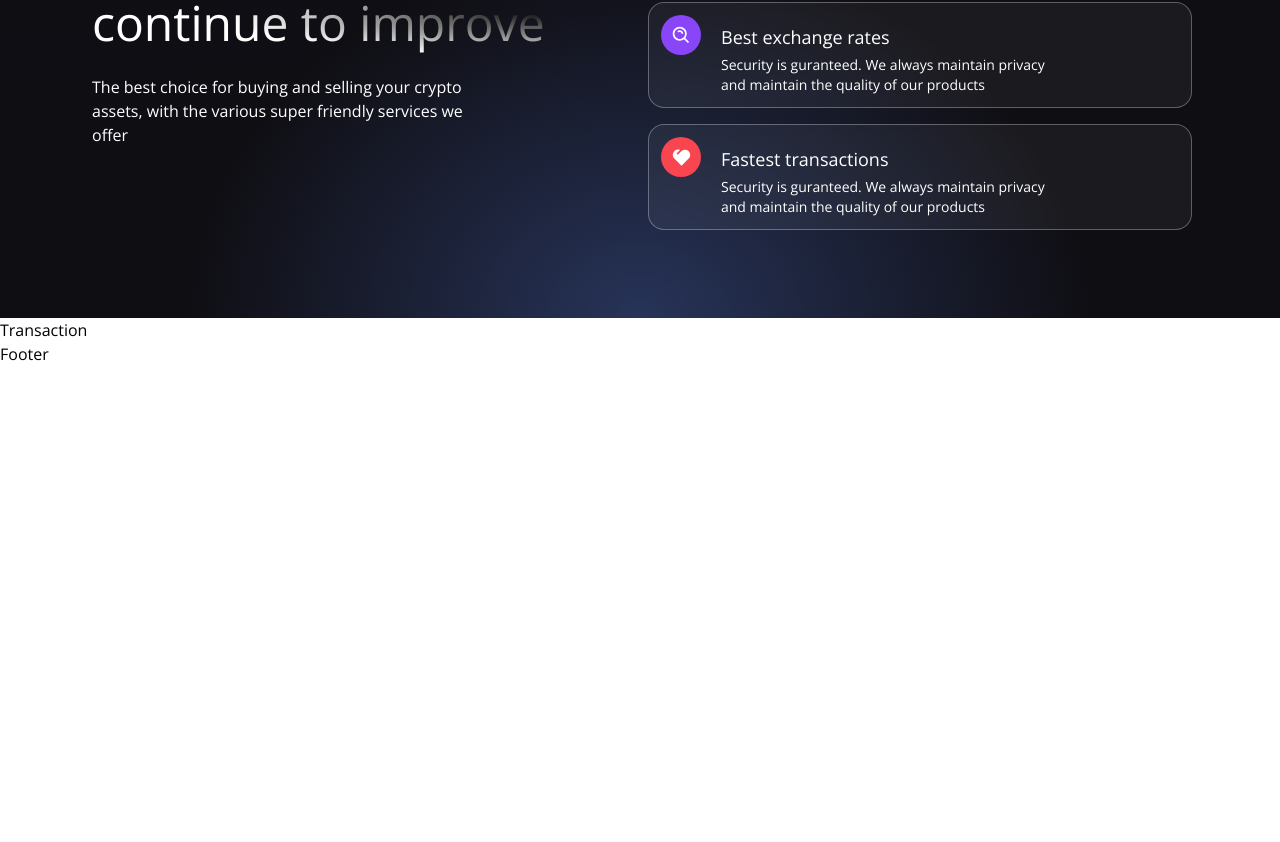
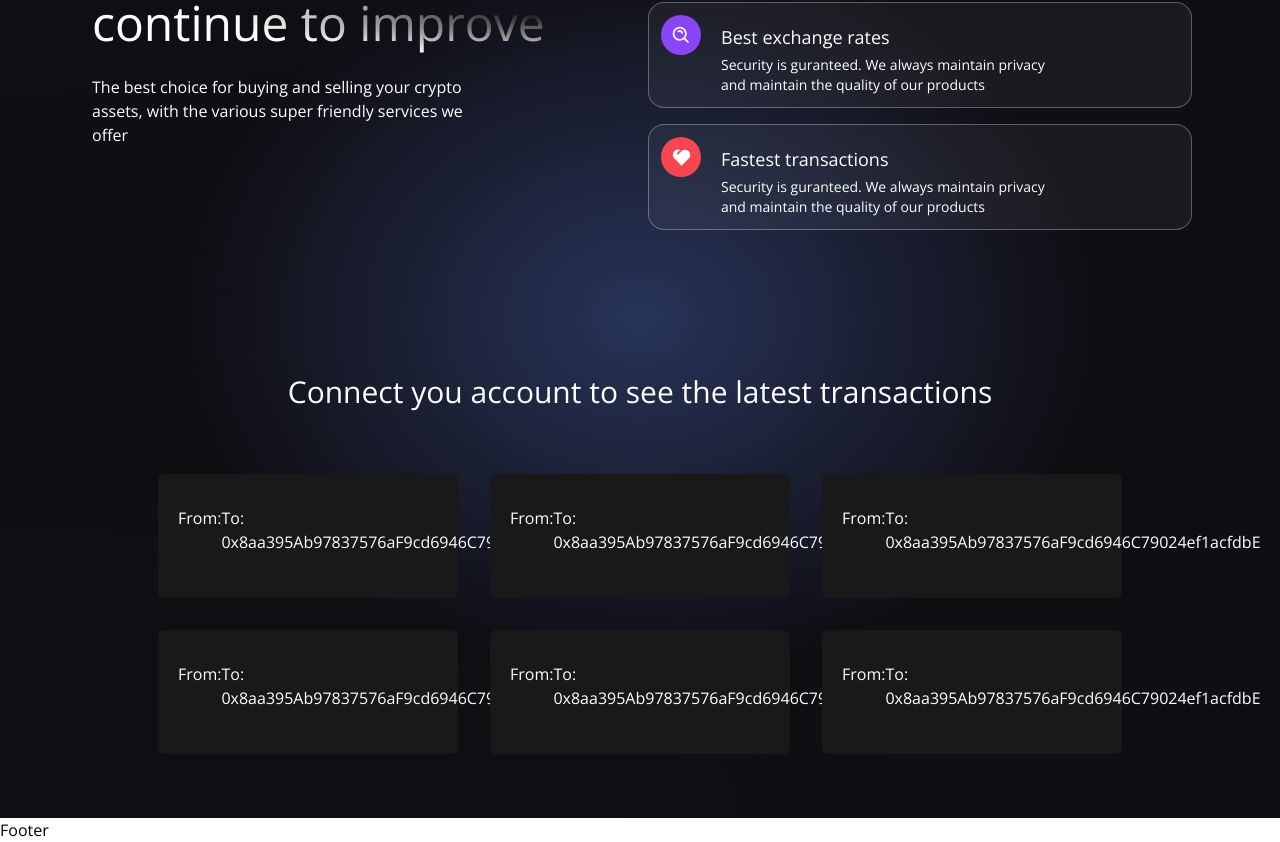
Before and after one commit to lilanika/Blockchain-app, a React (Vite) app in the folder client/: page / in a window 1280 px wide. Shown: the part 917-1759 px from the top of the page. Before the commit the page ends 1283 px from the top, so only its background shows below. Built offline with nearby package versions, Linux system fonts and the light colour scheme.

Commit message:
working on the Transaction component

```diff
--- a/client/src/App.jsx
+++ b/client/src/App.jsx
@@ -19,7 +19,9 @@ const App = () => {
     <Services/>
     <Transactions/>
     <Footer/>
+
   </div>
+
   )
 }
 
--- a/client/src/components/Transactions.jsx
+++ b/client/src/components/Transactions.jsx
@@ -1,13 +1,59 @@
+import { TransactionTypes } from 'ethers/lib/utils';
+import React, {useContext} from 'react';
+import {TransactionContext}  from '../context/TransactionContext';
+import dummyData from '../utils/dummyData';
+import { shortenAddress } from '../utils/shortenAddress';
 
 
+const TransactionCard =({addressTo, addressFrom, timestamp, message, keyword, amount, url }) =>{
+return (
+  <div className="bg-[#181918] m-4 flex flex-1
+  2xl:min-w-[450px]
+  2xl:max-w-[500px]
+  sm:min-w-[270px]
+  sm:max-w-[300px]
+  flex-col p-3 rounded-md hover:shadow-2xl
+  ">
+    <div className=" flex flex-col items-center w-full mt-3 ">
+      <div className="flex justify-start w-full mb-6 p-2">
+      <a href={`https://ropsten.etherscan.io/address/${addressFrom}`} target="_blank" rel="noreferrer">
+            <p className="text-white text-base"> From: </p>
+          </a>
+          <a href={`https://ropsten.etherscan.io/address/${addressTo}`} target="_blank" rel="noreferrer">
+            <p className="text-white text-base">To: {addressTo}</p>
+          </a>
+      </div>
+
+    </div>
+
+  </div>
+)
+}
 
 const Transactions = () => {
-
+  // we can use context to do that
+ const {currentAccount} = useContext(TransactionContext)
 
   return (
-    <>
-    <h1>Transaction</h1>
-    </>
+    <div className=" flex w-full justify-center items-center 2xl:px-20 gradient-bg-transactions">
+    <div className="flex flex-col md:p-12 py-12 px-4">
+    {currentAccount ? (
+      <h3 className="text-white text-3xl text-center my-2 "> Latest Transactions
+      </h3>
+    ) : (
+      <h3 className="text-white text-3xl text-center my-2 "> Connect you account to see the latest transactions
+      </h3>
+    )}
+
+    <div className ="flex flex-wrap justify-center items-center mt-10 ">
+      {dummyData.reverse().map((transaction, i)  => (
+   <TransactionCard  key={i} {...transaction} />
+      ))}
+
+    </div>
+
+</div>
+    </div>
   )
 
 }
--- a/client/src/components/Welcome.jsx
+++ b/client/src/components/Welcome.jsx
@@ -2,6 +2,7 @@ import React, { useContext, useEffect } from "react";
 import { AiFillPlayCircle } from "react-icons/ai";
 import { SiEthereum } from "react-icons/si";
 import { BsInfoCircle } from "react-icons/bs";
+import { shortenAddress } from "../utils/shortenAddress";
 import { TransactionContext } from "../context/TransactionContext";
 //import { shortenAddress } from "../utils/shortenAddress";
 import  Loader  from "./Loader";
@@ -88,7 +89,7 @@ const Welcome = () => {
               </div>
               <div>
                 <p className="text-white font-light text-sm">
-                 adress
+                 {shortenAddress(currentAccount)}
                 </p>
                 <p className="text-white font-semibold text-lg mt-1">
                   Ethereum
--- /dev/null
+++ b/client/src/utils/dummyData.js
@@ -0,0 +1,56 @@
+export default [
+  {
+    id: 1,
+    url: "https://metro.co.uk/wp-content/uploads/2015/05/pokemon_crying.gif?quality=90&strip=all&zoom=1&resize=500%2C284",
+    message: "",
+    timestamp: "12/21/2021, 4:33:21 PM",
+    addressFrom: "0xCF8e569A97C423952DdFf902375C7C76549A6A90",
+    amount: "0.01",
+    addressTo: "0x8aa395Ab97837576aF9cd6946C79024ef1acfdbE",
+  },
+  {
+    id: 2,
+    url: "https://media4.popsugar-assets.com/files/2013/11/07/832/n/1922398/eb7a69a76543358d_28.gif",
+    message: "",
+    timestamp: "12/21/2021, 4:33:21 PM",
+    addressFrom: "0xCF8e569A97C423952DdFf902375C7C76549A6A90",
+    amount: "0.01",
+    addressTo: "0x8aa395Ab97837576aF9cd6946C79024ef1acfdbE",
+  },
+  {
+    id: 3,
+    url: "https://acegif.com/wp-content/uploads/gif-shaking-head-38.gif",
+    message: "",
+    timestamp: "12/21/2021, 4:33:21 PM",
+    addressFrom: "0xCF8e569A97C423952DdFf902375C7C76549A6A90",
+    amount: "0.01",
+    addressTo: "0x8aa395Ab97837576aF9cd6946C79024ef1acfdbE",
+  },
+  {
+    id: 4,
+    url: "https://i.pinimg.com/originals/68/a0/9e/68a09e774e98242871c2db0f99307420.gif",
+    message: "",
+    timestamp: "12/21/2021, 4:33:21 PM",
+    addressFrom: "0xCF8e569A97C423952DdFf902375C7C76549A6A90",
+    amount: "0.01",
+    addressTo: "0x8aa395Ab97837576aF9cd6946C79024ef1acfdbE",
+  },
+  {
+    id: 5,
+    url: "https://i.pinimg.com/originals/73/d3/a1/73d3a14d212314ab1f7268b71d639c15.gif",
+    message: "",
+    timestamp: "12/21/2021, 4:33:21 PM",
+    addressFrom: "0xCF8e569A97C423952DdFf902375C7C76549A6A90",
+    amount: "0.01",
+    addressTo: "0x8aa395Ab97837576aF9cd6946C79024ef1acfdbE",
+  },
+  {
+    id: 6,
+    url: "https://www.omnisend.com/blog/wp-content/uploads/2016/09/funny-gifs-9.gif",
+    message: "",
+    timestamp: "12/21/2021, 4:33:21 PM",
+    addressFrom: "0xCF8e569A97C423952DdFf902375C7C76549A6A90",
+    amount: "0.01",
+    addressTo: "0x8aa395Ab97837576aF9cd6946C79024ef1acfdbE",
+  },
+];
--- /dev/null
+++ b/client/src/utils/shortenAddress.js
@@ -0,0 +1,2 @@
+
+export const shortenAddress = (address) => `${address.slice(0, 5)}...${address.slice(address.length - 4)}`;
```
Also changed, not shown: client/src/context/TransactionContext.jsx (+9 -2 lines).
